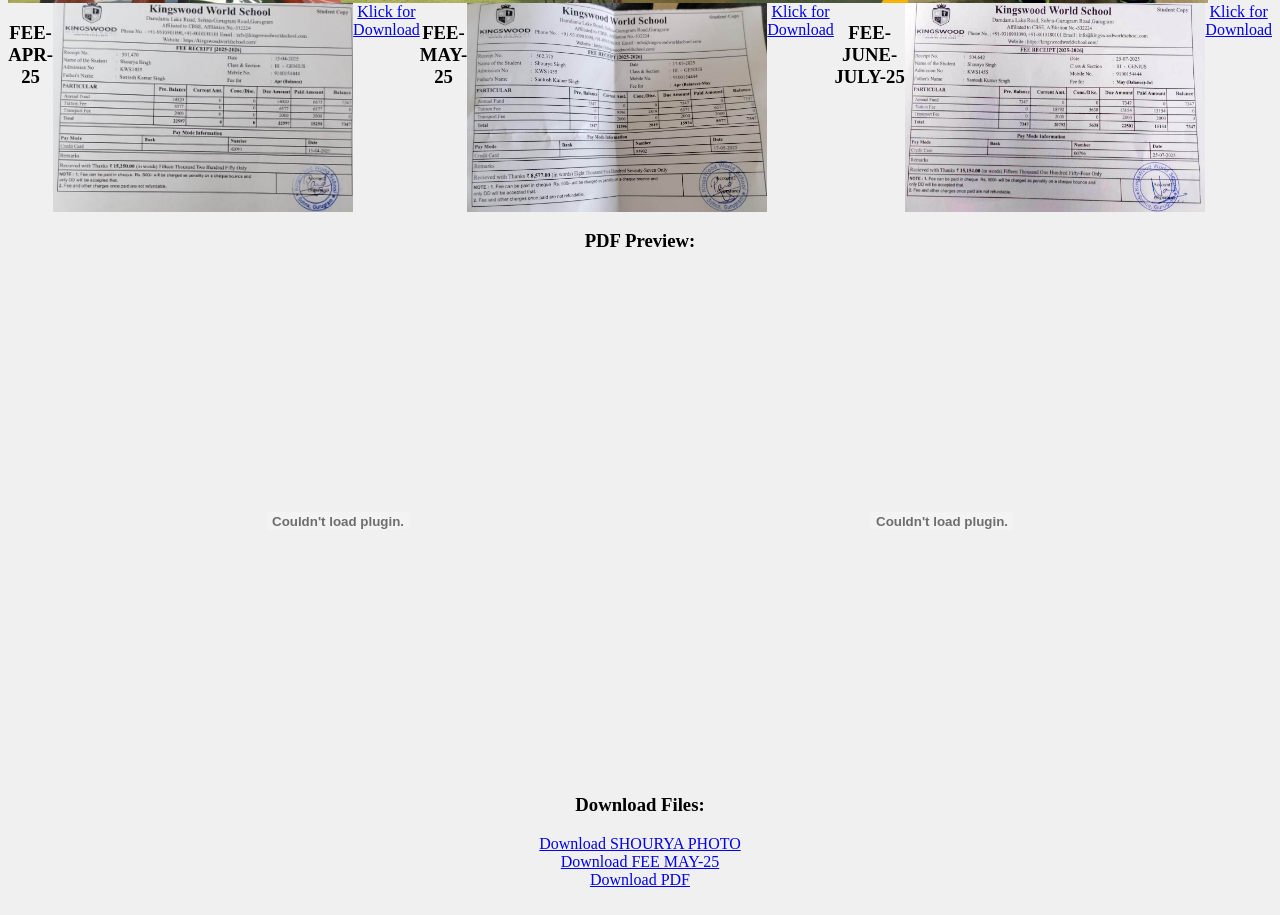
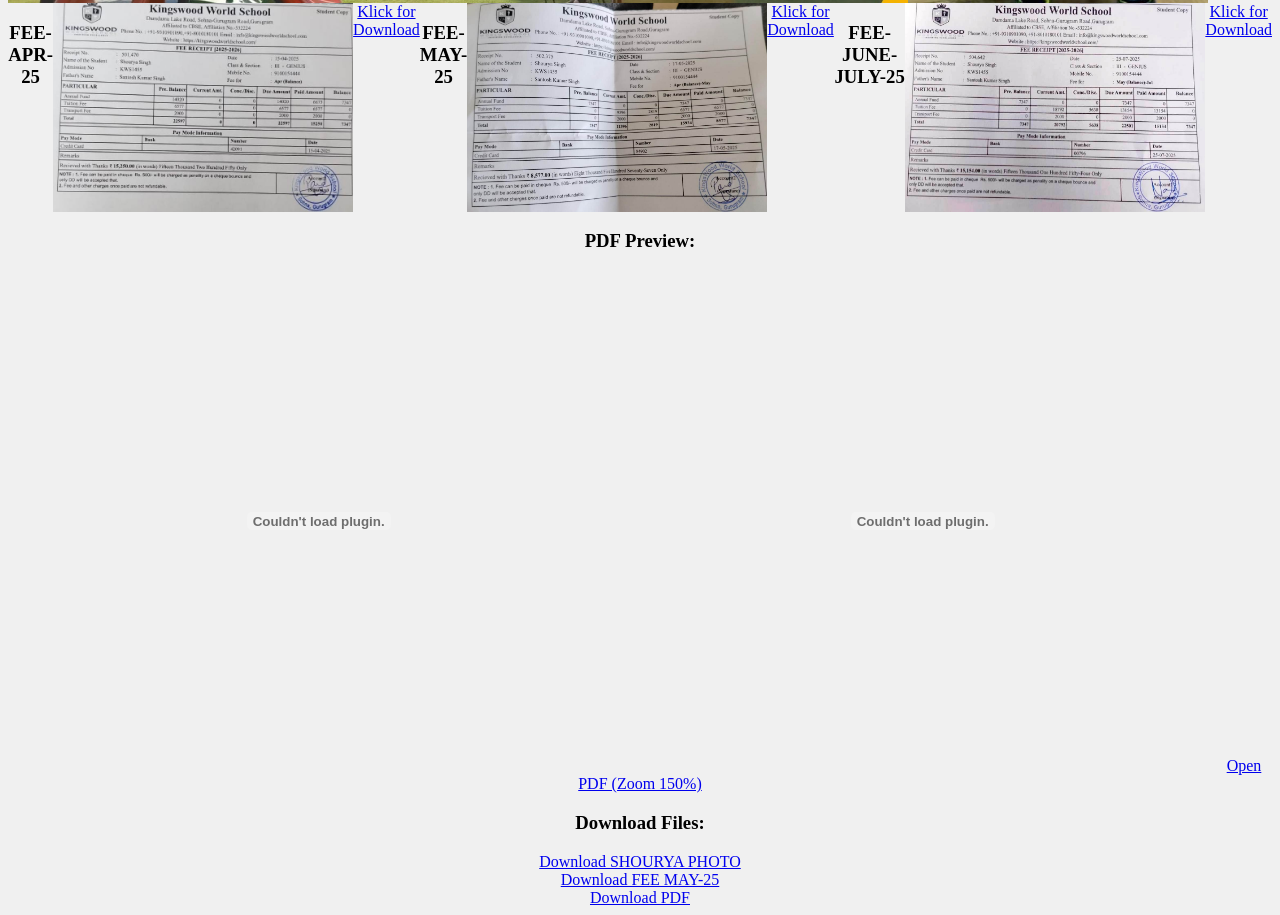
Before and after one commit to krsinghsantosh/shourya, a plain HTML site: page index.html in a window 1280 px wide. Shown: the part 1091-2006 px from the top of the page. Drawn offline with Linux system fonts and the light colour scheme.

Commit message:
Update index.html

```diff
--- a/index.html
+++ b/index.html
@@ -89,7 +89,7 @@
 <h3>PDF Preview:</h3>
 <embed src="document.pdf" type="application/pdf" width="600" height="500">
 <embed src="SG-B.pdf" type="application/pdf" width="600" height="500">
-
+<a href="SG-B.pdf#zoom=150" target="_blank">Open PDF (Zoom 150%)</a>
 <!-- Download Links -->
 <h3>Download Files:</h3>
 <a href="SHOURYA.jpg" download>Download SHOURYA PHOTO</a><br>
```
